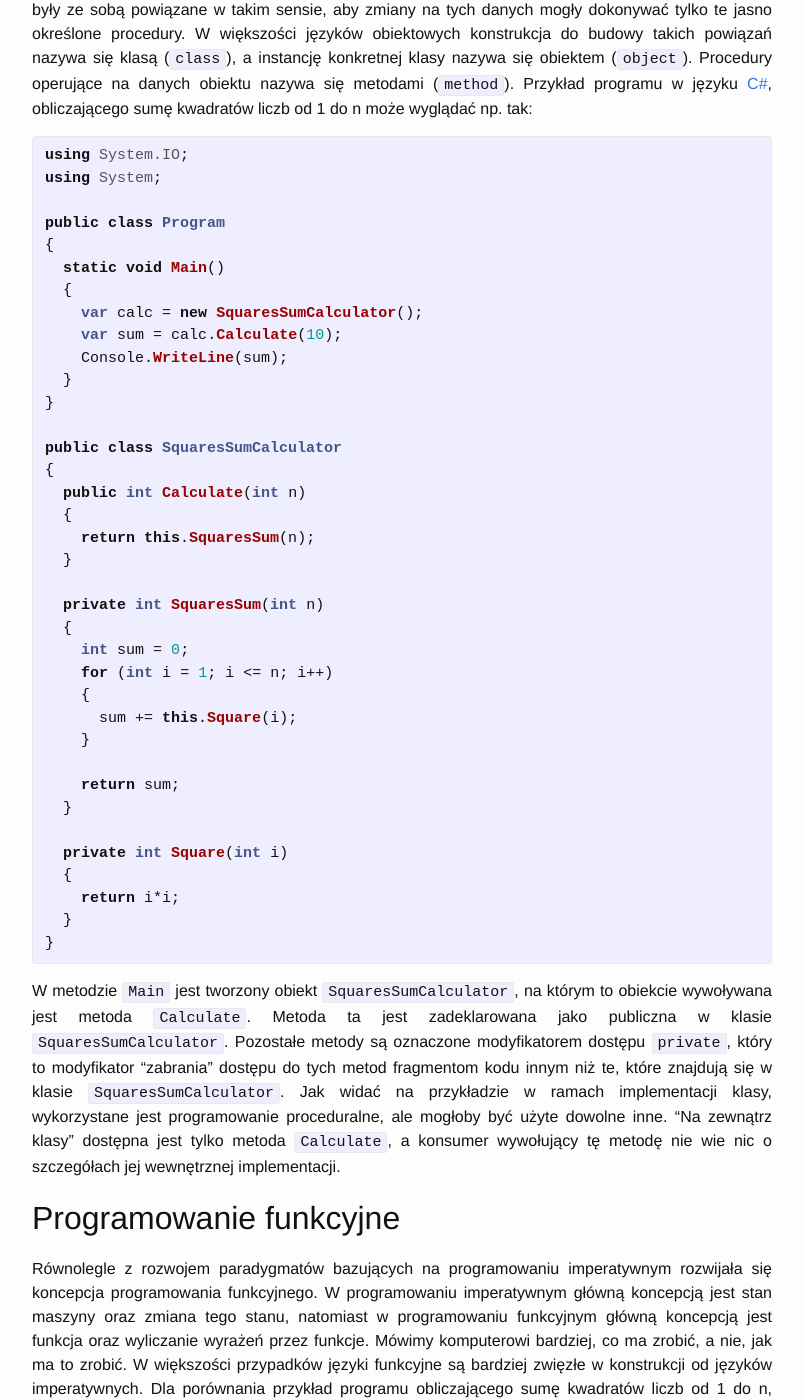
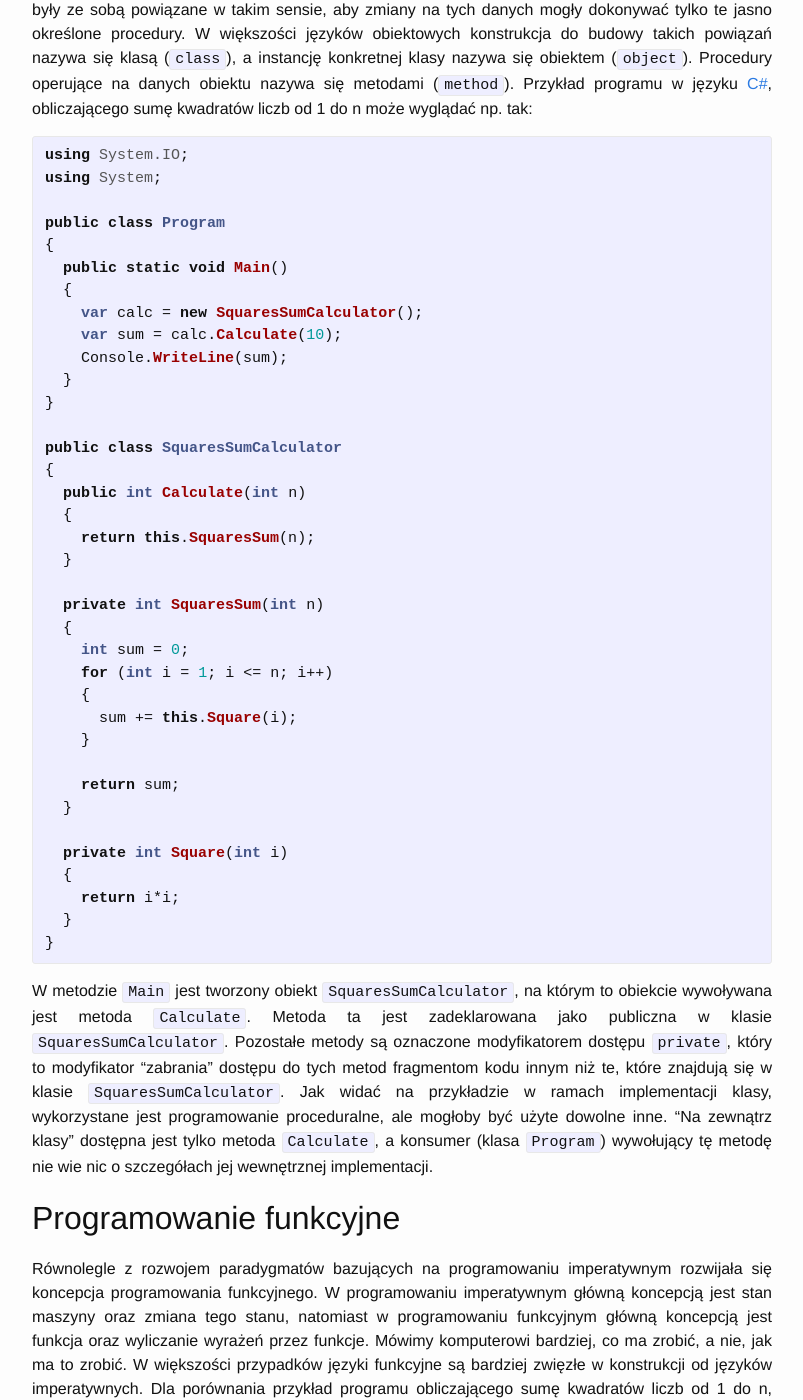
Before and after one commit to mikedevbo/mikedevbo.github.io, a Jekyll site: the page built from _posts/2016-11-21-Software_Development_Part_I.md, in a window 1280 px wide and 1400 px high, scrolled down 5560 px. Shown: the whole window, without its empty margins (238-1041 px from the left). Built offline with Jekyll 4.4.1, drawn with Linux system fonts in a browser that asks for light colours.

Commit message:
small changes

```diff
--- a/_posts/2016-11-21-Software_Development_Part_I.md
+++ b/_posts/2016-11-21-Software_Development_Part_I.md
@@ -197,7 +197,7 @@ using System;
 
 public class Program
 {
-  static void Main()
+  public static void Main()
   {
     var calc = new SquaresSumCalculator();
     var sum = calc.Calculate(10);
@@ -230,7 +230,7 @@ public class SquaresSumCalculator
 }
 {% endhighlight %}
 
-W metodzie `Main` jest tworzony obiekt `SquaresSumCalculator`, na którym to obiekcie wywoływana jest metoda `Calculate`. Metoda ta jest zadeklarowana jako publiczna w klasie `SquaresSumCalculator`. Pozostałe metody są oznaczone modyfikatorem dostępu `private`, który to modyfikator "zabrania" dostępu do tych metod fragmentom kodu innym niż te, które znajdują się w klasie `SquaresSumCalculator`. Jak widać na przykładzie w ramach implementacji klasy, wykorzystane jest programowanie proceduralne, ale mogłoby być użyte dowolne inne. "Na zewnątrz klasy" dostępna jest tylko metoda `Calculate`, a konsumer wywołujący tę metodę nie wie nic o szczegółach jej wewnętrznej implementacji.
+W metodzie `Main` jest tworzony obiekt `SquaresSumCalculator`, na którym to obiekcie wywoływana jest metoda `Calculate`. Metoda ta jest zadeklarowana jako publiczna w klasie `SquaresSumCalculator`. Pozostałe metody są oznaczone modyfikatorem dostępu `private`, który to modyfikator "zabrania" dostępu do tych metod fragmentom kodu innym niż te, które znajdują się w klasie `SquaresSumCalculator`. Jak widać na przykładzie w ramach implementacji klasy, wykorzystane jest programowanie proceduralne, ale mogłoby być użyte dowolne inne. "Na zewnątrz klasy" dostępna jest tylko metoda `Calculate`, a konsumer (klasa `Program`) wywołujący tę metodę nie wie nic o szczegółach jej wewnętrznej implementacji.
 
 ## Programowanie funkcyjne
 Równolegle z rozwojem paradygmatów bazujących na programowaniu imperatywnym rozwijała się koncepcja programowania funkcyjnego. W programowaniu imperatywnym główną koncepcją jest stan maszyny oraz zmiana tego stanu, natomiast w programowaniu funkcyjnym główną koncepcją jest funkcja oraz wyliczanie wyrażeń przez funkcje. Mówimy komputerowi bardziej, co ma zrobić, a nie, jak ma to zrobić. W większości przypadków języki funkcyjne są bardziej zwięzłe w konstrukcji od języków imperatywnych. Dla porównania przykład programu obliczającego sumę kwadratów liczb od 1 do n, zapisany w języku [F#][5], może wyglądać np. tak:
```
